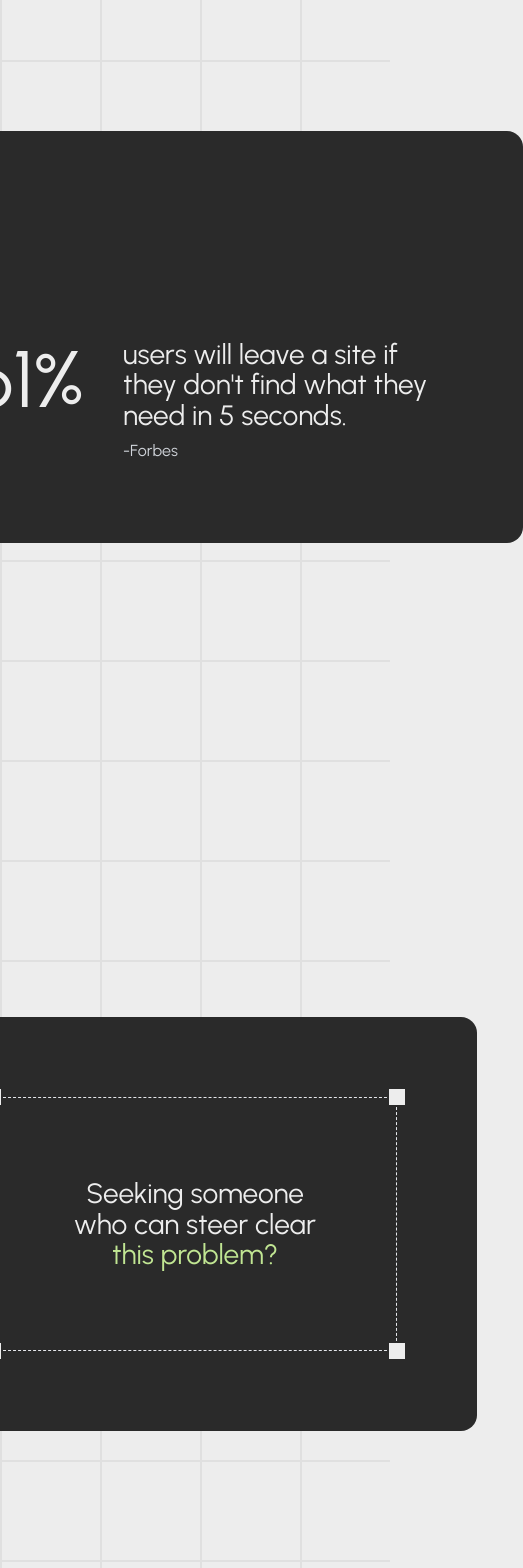
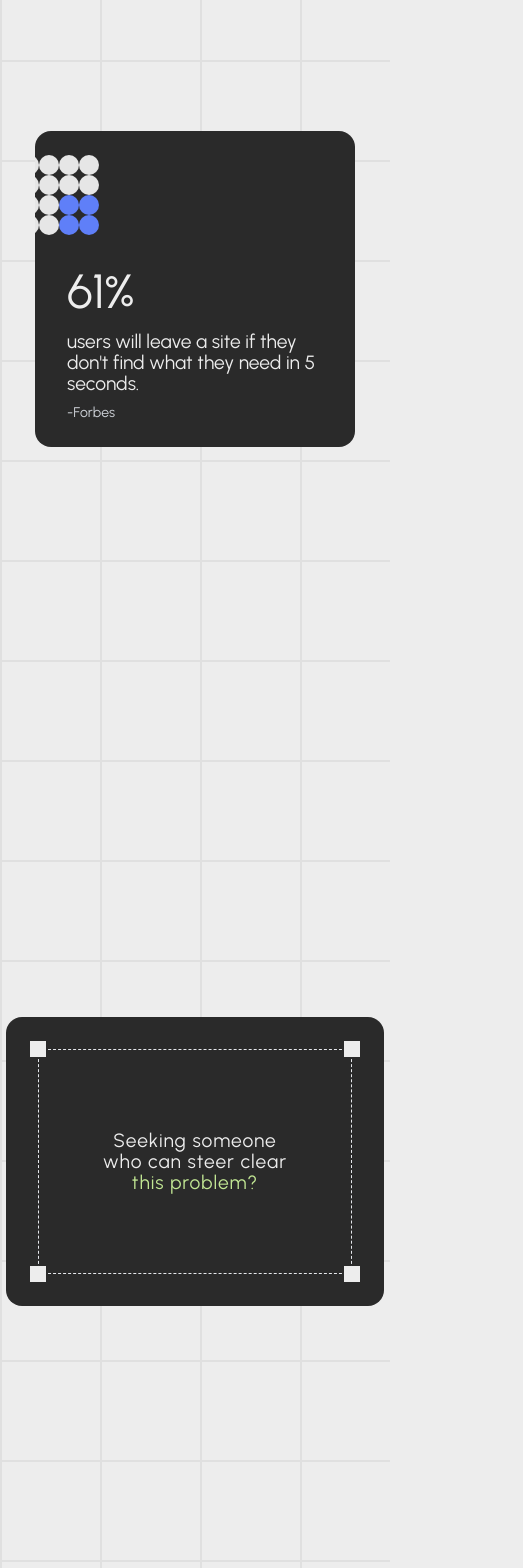
Before and after one commit to away1205/relyte-web, a Next.js app: page / in a window 390 px wide. Shown: the part 840-2408 px from the top of the page, 523 px wide, since content can reach past the window. Built offline with nearby package versions, Linux system fonts and the light colour scheme.

Commit message:
add mobile design to carepin

```diff
--- a/app/_components/CarePin.jsx
+++ b/app/_components/CarePin.jsx
@@ -135,32 +135,34 @@ function CarePin() {
     <section ref={container} id='care-section'>
       <div className='care-container flex flex-col items-center'>
         <div className='h-[100vh] sticky top-0'>
-          <div className='flex flex-col card-container care-card1 px-20 pt-12 py-20 bg-black-100 justify-center items-start rounded-2xl gap-8 relative top-[15%] min-w-fit'>
+          <div className='flex flex-col card-container care-card1 px-8 py-6 sm:px-20 sm:pt-12 sm:py-20 bg-black-100 justify-center items-start rounded-2xl gap-8 relative top-[15%] min-w-fit overflow-hidden'>
             <img
               src='./illustration-percentage.svg'
               alt='percentage illustration'
-              className='relative -left-24'
+              className='relative -left-[3rem] sm:-left-24 max-sm:w-[5rem]'
             />
 
-            <div className='flex items-start gap-4 text-white'>
-              <div className='w-[10rem] h-[6rem] text-center'>
+            <div className='flex items-start gap-4 text-white max-md:flex-col'>
+              <div className='w-fit sm:w-[10rem] sm:h-[6rem] text-center'>
                 <FlipWords
-                  className={'font-d3 text-center text-white'}
+                  className={
+                    'font-d3 text-center text-white max-sm:text-[3rem] max-sm:px-0'
+                  }
                   words={infoList.map((item) => item.number)}
                   duration={4000}
                 />
               </div>
 
-              <div className='w-[20rem] text-wrap flex flex-col gap-2'>
+              <div className=' w-[16rem] sm:w-[20rem] text-wrap flex flex-col gap-2'>
                 <FlipSentence
                   words={infoList.map((item) => item.text)}
-                  className={'font-h5 text-white'}
+                  className={'font-h5 text-white max-sm:text-[1.2rem]'}
                   duration={4000}
                 />
                 <FlipWords
                   words={infoList.map((item) => item.source)}
                   duration={4000}
-                  className={'text text-gray-300 px-0'}
+                  className={'text-gray-300 px-0 max-sm:text-[0.875rem]'}
                 />
               </div>
             </div>
@@ -168,15 +170,15 @@ function CarePin() {
         </div>
 
         <div className='sticky top-0 h-[100vh]'>
-          <div className='care-card2 flex flex-col card-container px-20 py-20 bg-black-100 justify-center items-center rounded-2xl gap-8 z-[2] relative top-[20%] md:w-[40rem] mb-[100vh]'>
+          <div className='care-card2 flex flex-col card-container px-8 py-8 sm:px-20 sm:py-20 bg-black-100 justify-center items-center rounded-2xl gap-8 z-[2] relative top-[20%] md:w-[40rem] mb-[100vh]'>
             <div className='relative' id='cursor-card'>
-              <h5 className='text-center text-white border border-dashed px-20 py-20 relative'>
+              <h2 className='font-h5 text-center text-white border border-dashed py-20 px-16 sm:px-20 sm:py-20 relative max-sm:text-[1.2rem]'>
                 <span>
                   Seeking someone <br />
                   who can steer clear <br />
                 </span>
                 <span className='text-green mt-[50vh]'>this problem?</span>
-              </h5>
+              </h2>
 
               <div className='w-4 h-4 bg-white absolute -top-2 -left-2'></div>
               <div className='w-4 h-4 bg-white absolute -bottom-2 -left-2'></div>
@@ -188,7 +190,7 @@ function CarePin() {
 
         <div className='relative top-0 min-h-[100vh] care-card3 pb-96 bg-black-100'>
           <div className='card-container px-20 py-20 rounded-2xl z-[3] relative w-[100vw] min-h-[100vh] flex flex-col items-center justify-center'>
-            <h1 className='text-center text-white leading-[125%] md:text-[2.5rem] lg:text-[3.5rem]'>
+            <h2 className='text-center text-white leading-[125%] text-[1.25rem] sm:text-[2.5rem] lg:text-[3.5rem] font-normal'>
               <span className='absolute top-[50%] left-[50%] -translate-x-1/2 -translate-y-1/2 hidden-word'>
                 Dont worry, <br /> you just found{' '}
                 <span className='anim-green2'>one</span>.
@@ -203,9 +205,9 @@ function CarePin() {
               <span className='opacity-0 absolute top-[50%] left-[50%] -translate-x-1/2 -translate-y-1/2 unhidden-word2'>
                 here are the 3 steps we take to make it happen.
               </span>
-            </h1>
+            </h2>
 
-            <div className='grid md:max-lg:grid-cols-2 lg:flex lg:flex-row gap-12 md:max-lg:gap-40 w-fit z-10'>
+            <div className='flex max-sm:flex-col max-sm:absolute max-sm:top-32 sm:grid md:max-lg:grid-cols-2 lg:flex lg:flex-row gap-12 md:max-lg:gap-40 w-fit z-10'>
               {careList.map(
                 ({ title, isDown, text, bgColor, bgImg, handImg, gif }, i) => {
                   return (
@@ -265,7 +267,7 @@ function Card({
 function NewCard({ text, title, gif, id }) {
   return (
     <div
-      className={`flex flex-col gap-6 w-[17rem] h-[22rem] lg:w-[19.5rem] lg:h-[25rem] py-12 px-6 rounded-[2.5rem] bg-[#fff] justify-end relative care-main-card overflow-hidden ${
+      className={`shadow-[-3.538px_3.538px_22.115px_0px_rgba(255,255,255,0.3)] flex flex-col gap-6 w-[17rem] h-[22rem] lg:w-[19.5rem] lg:h-[25rem] py-12 px-6 rounded-[2.5rem] bg-[#fff] justify-end relative care-main-card overflow-hidden ${
         id === 2 && 'md:max-lg:row-span-2 md:max-lg:my-auto'
       }`}
     >
```
